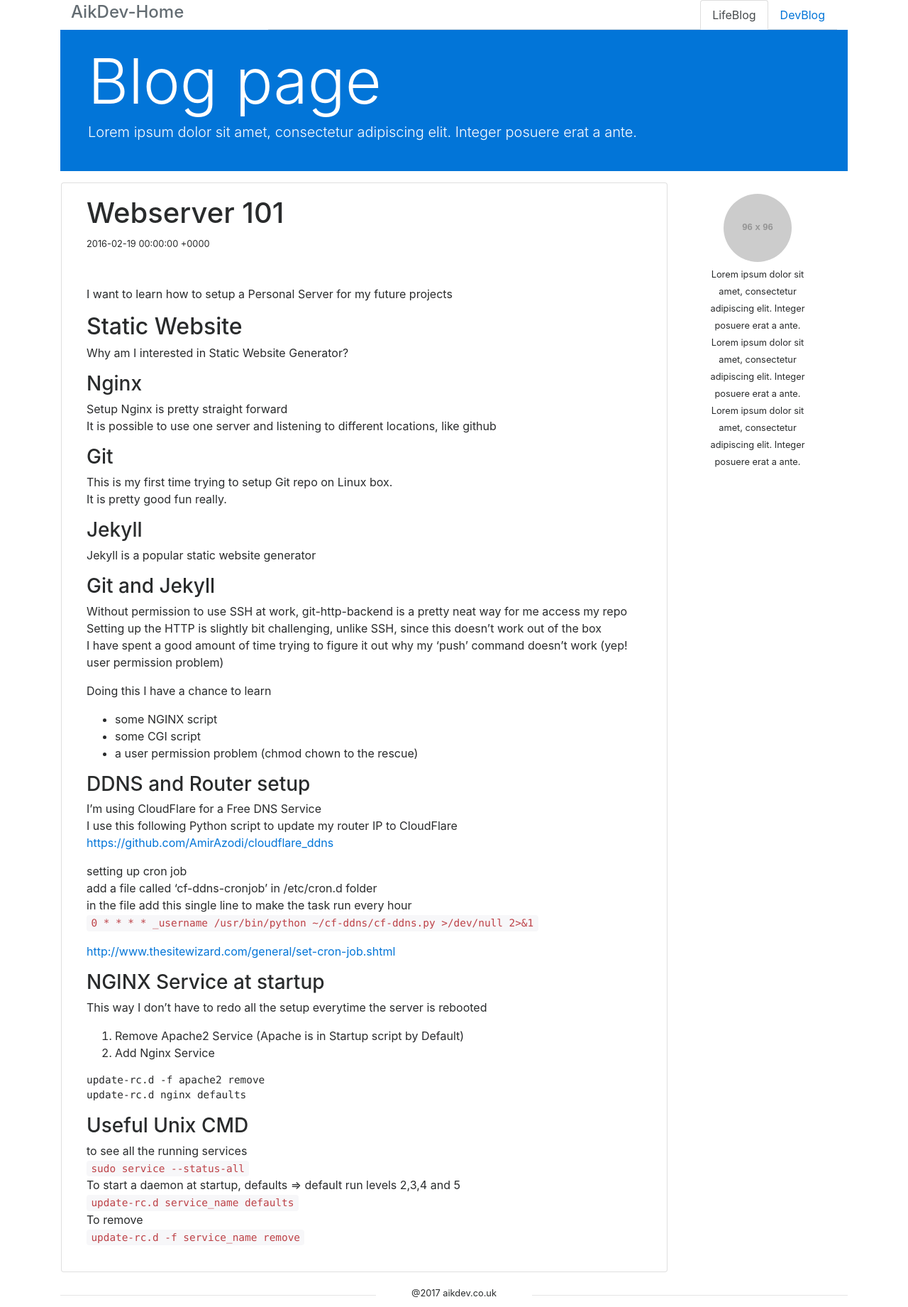
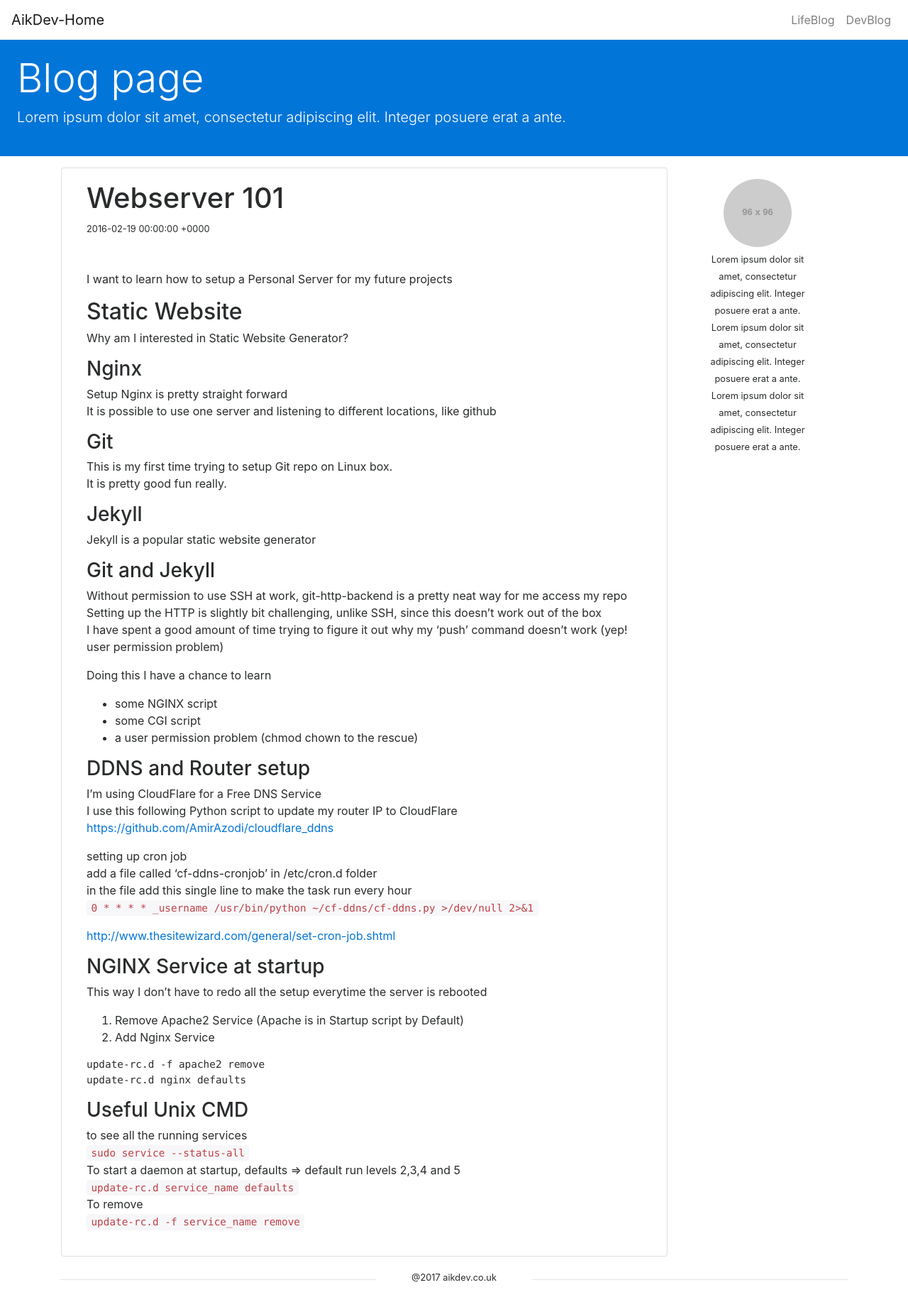
Before and after one commit to aik6980/aik6980.github.io, a Jekyll site: the page built from _posts/2016-02-19-server.md, in a window 1280 px wide. Shown: the whole page at 71% size. Built offline with Jekyll 4.4.1, drawn with Linux system fonts in a browser that asks for light colours; nearby versions of some CDN libraries; after the commit the page ends 1819 px from its top, so only the background shows below that.

Commit message:
update layout

```diff
--- a/_includes/blog-page-header.html
+++ b/_includes/blog-page-header.html
@@ -1,40 +1,20 @@
-<header class='container'>
-    {% comment %}
-    <nav class='navbar navbar-toggleable-md navbar-light'>
-        <button class="navbar-toggler navbar-toggler-right" type="button" data-toggle="collapse" data-target="#navbarToggler" aria-controls="navbarToggler" aria-expanded="false" aria-label="Toggle navigation">
+<header>
+    <nav class="navbar navbar-toggleable navbar-light">
+        <a class="navbar-brand" href="/">AikDev-Home</a>
+        <button type="button" class="navbar-toggler navbar-toggler-right" data-toggle="collapse" data-target="#topnav"
+            aria-controls="topnav" aria-expanded="false" aria-label="Toggle navigation">
             <span class="navbar-toggler-icon"></span>
         </button>
-        <h1 class='navbar-brand'><a class='nav-link' href='/'>AikDev-Home</a></h1>
-        <div class="collapse navbar-collapse" id="navbarToggler">
-        <ul class='navbar-nav nav-tabs'>
-            <li class='nav-item'><a class='nav-link' href='#'>Personal CV</a></li>
-            <li class='nav-item'><a class='nav-link' href='#'>Commercial Projects</a></li>
-            <li class='nav-item'><a class='nav-link' href='#'>Personal Projects</a></li>
-            <li class='nav-item'><a class='nav-link' href='#'>LifeBlog</a></li>
-            <li class='nav-item'><a class='nav-link' href='#'>DevBlog</a></li>
-        </ul>
+        <div class="collapse navbar-collapse flex-row-reverse" id="topnav">
+            <ul class='navbar-nav'>
+                <li class='nav-item'><a class='nav-link' href='#'>LifeBlog</a></li>
+                <li class='nav-item'><a class='nav-link' href='#'>DevBlog</a></li>
+            </ul>
         </div>
     </nav>
-    {% endcomment %}
-    <div class="container">
-        <div class='row'>
-            <div class='col-md-3 my-1'>
-                <h4><a class="text-muted" href='/'>AikDev-Home</a></h4>
-            </div>
-            <div class='col-md-9'>
-                <nav role="navigation">
-                    <ul class='nav nav-tabs justify-content-end'>
-                        <li class='nav-item'><a class='nav-link active' data-toggle="tab" href='#'>LifeBlog</a></li>
-                        <li class='nav-item'><a class='nav-link' data-toggle="tab" href='#'>DevBlog</a></li>
-                    </ul>
-                </nav>
-            </div>
-        </div>
-    </div>
-    <div class='container'>
     <div class='row text-white bg-primary'>
         <div class='col-md-12 m-4'>
-            <h1 class='display-2'>Blog page</h1>
+            <h1 class='display-4'>Blog page</h1>
             <p class='lead'>Lorem ipsum dolor sit amet, consectetur adipiscing elit. Integer posuere erat a ante.</p>
         </div>
     </div>
```
Also changed, not shown: _includes/project-page-header.html (+0 -18 lines), _layouts/front-page.html (+5 -5 lines), 1 other file.
